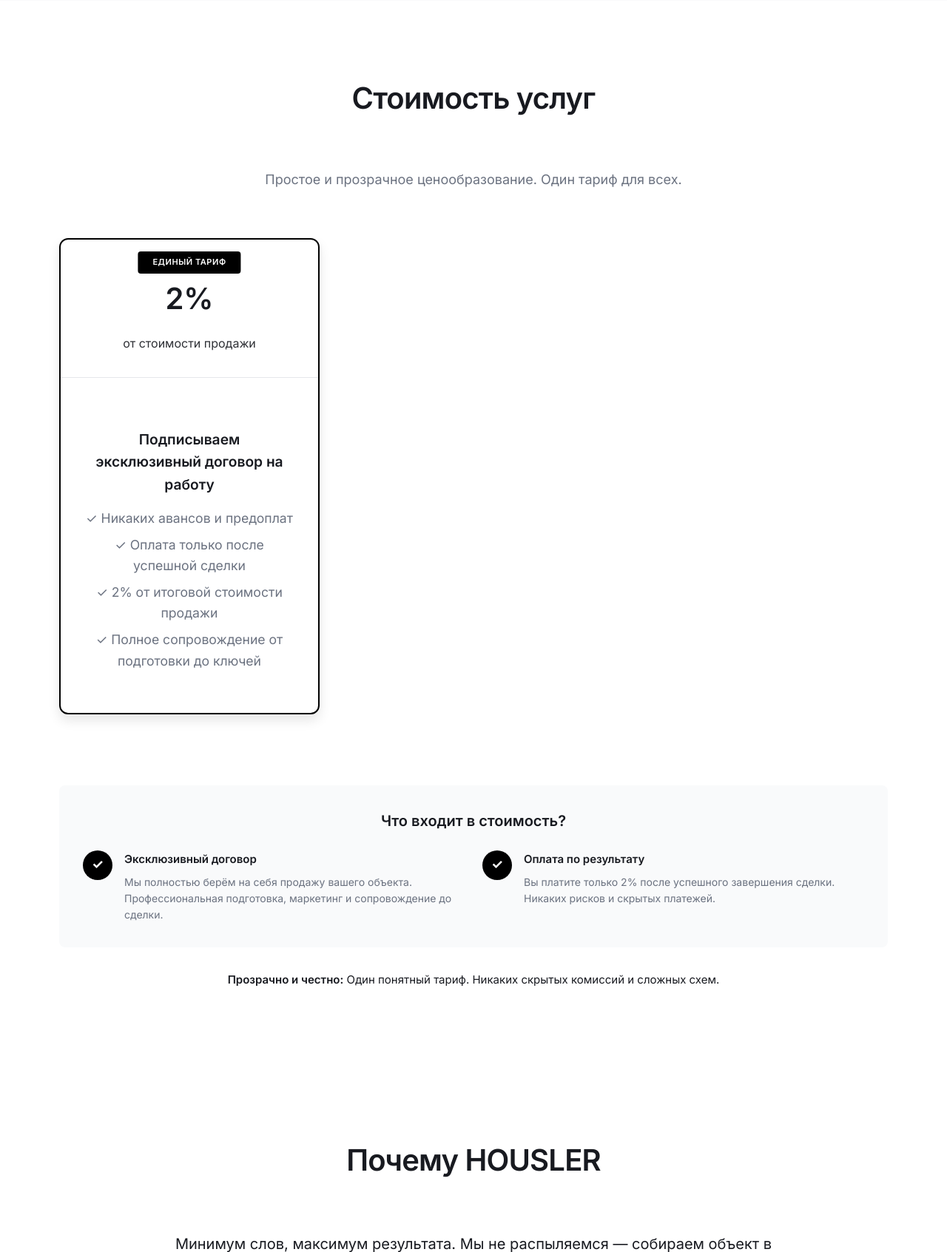
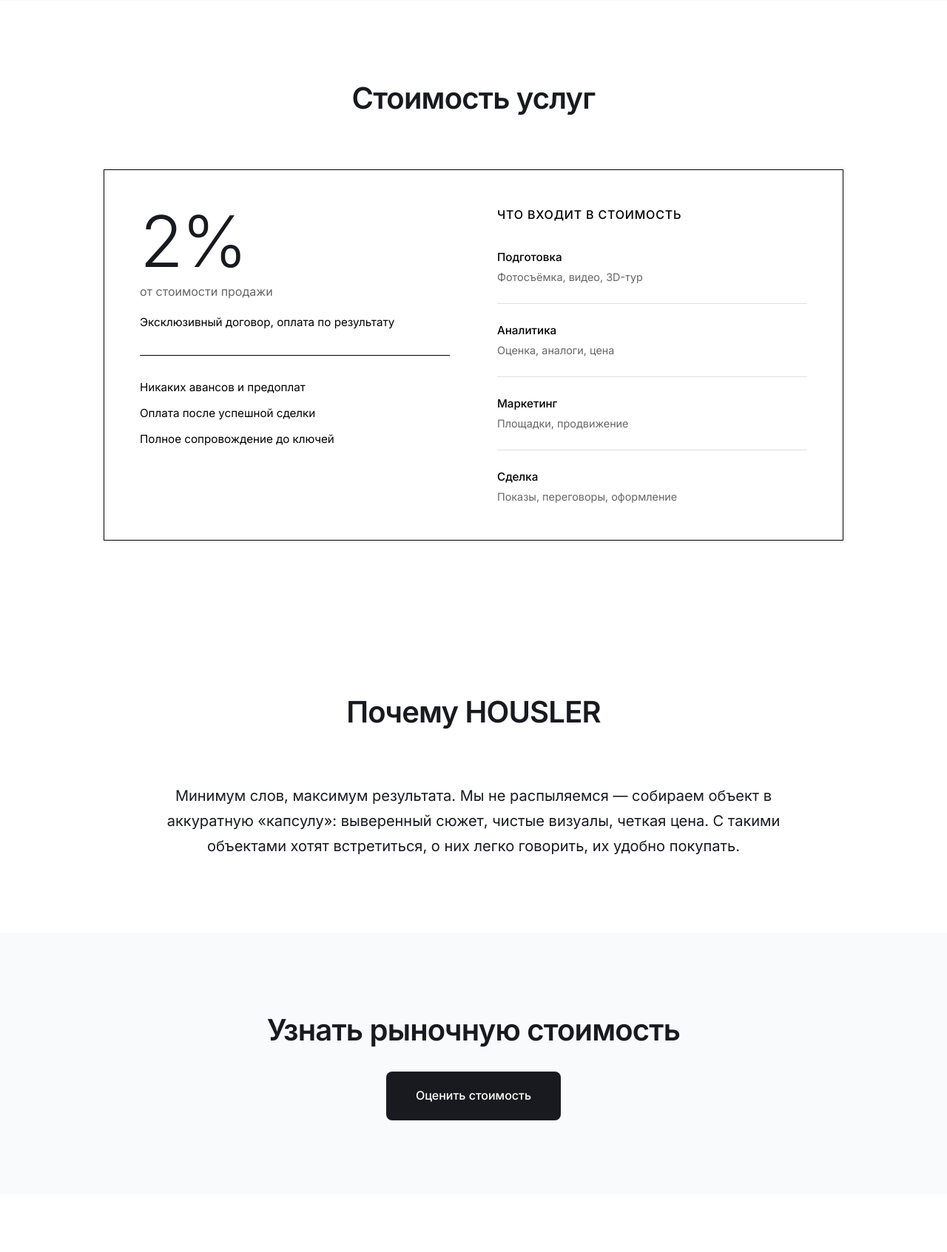
Before and after one commit to nikita-tita/cian-analyzer, a Flask app: page / in a window 1280 px wide. Shown: the part 1703-3396 px from the top of the page at 74% size. Run offline with Flask 3, Linux system fonts and the light colour scheme; some libraries are stand-ins or nearby versions.

Commit message:
feat: Compact unified pricing layout
Объединил pricing блок в единую компактную структуру:
- Две колонки: слева цена и условия, справа что входит
- Использует всё пространство без пустых боков
- Согласованная типографика: единые веса шрифтов
- Черно-белая схема с тонкими разделителями
- Без градиентов и визуального шума

🤖 Generated with [Claude Code](https://claude.com/claude-code)

Co-Authored-By: Claude <noreply@anthropic.com>

```diff
--- /dev/null
+++ b/static/css/pricing-unified.css
@@ -0,0 +1,118 @@
+/* Unified Pricing Section */
+.pricing-unified {
+    max-width: 1000px;
+    margin: 3rem auto 0;
+    border: 1px solid #000;
+    padding: 3rem;
+    display: grid;
+    grid-template-columns: 1fr 1fr;
+    gap: 4rem;
+}
+
+/* Left side - Main pricing info */
+.pricing-main-block {
+    display: flex;
+    flex-direction: column;
+    gap: 2rem;
+}
+
+.pricing-rate {
+    padding-bottom: 2rem;
+    border-bottom: 1px solid #000;
+}
+
+.rate-amount {
+    font-size: 6rem;
+    font-weight: 300;
+    line-height: 1;
+    letter-spacing: -0.03em;
+    margin-bottom: 0.5rem;
+}
+
+.rate-description {
+    font-size: 1rem;
+    font-weight: 400;
+    color: #666;
+    margin-bottom: 1rem;
+}
+
+.rate-subtitle {
+    font-size: 0.95rem;
+    font-weight: 400;
+    color: #000;
+}
+
+.pricing-conditions {
+    display: flex;
+    flex-direction: column;
+    gap: 0.75rem;
+}
+
+.condition-item {
+    font-size: 0.95rem;
+    font-weight: 400;
+    color: #000;
+    line-height: 1.5;
+}
+
+/* Right side - What's included */
+.pricing-scope {
+    display: flex;
+    flex-direction: column;
+}
+
+.scope-title {
+    font-size: 1rem;
+    font-weight: 500;
+    color: #000;
+    margin-bottom: 2rem;
+    text-transform: uppercase;
+    letter-spacing: 0.05em;
+}
+
+.scope-grid {
+    display: grid;
+    grid-template-columns: 1fr;
+    gap: 1.5rem;
+}
+
+.scope-item {
+    padding-bottom: 1.5rem;
+    border-bottom: 1px solid #e0e0e0;
+}
+
+.scope-item:last-child {
+    border-bottom: none;
+    padding-bottom: 0;
+}
+
+.scope-item-title {
+    font-size: 0.95rem;
+    font-weight: 500;
+    color: #000;
+    margin-bottom: 0.25rem;
+}
+
+.scope-item-text {
+    font-size: 0.9rem;
+    font-weight: 400;
+    color: #666;
+    line-height: 1.5;
+}
+
+/* Responsive */
+@media (max-width: 768px) {
+    .pricing-unified {
+        grid-template-columns: 1fr;
+        gap: 3rem;
+        padding: 2rem 1.5rem;
+    }
+
+    .rate-amount {
+        font-size: 4rem;
+    }
+
+    .scope-title {
+        margin-bottom: 1.5rem;
+    }
+}
--- a/templates/index.html
+++ b/templates/index.html
@@ -15,6 +15,7 @@
 
     <link rel="stylesheet" href="/static/css/landing.css">
     <link rel="stylesheet" href="/static/css/pricing-improvements.css?v=20251108">
+    <link rel="stylesheet" href="/static/css/pricing-unified.css">
     <link rel="stylesheet" href="/static/css/advice-ticker.css?v=20251108210930">
     <link rel="preconnect" href="https://fonts.googleapis.com">
     <link rel="preconnect" href="https://fonts.gstatic.com" crossorigin>
@@ -107,73 +108,47 @@
     </section>
 
     <!-- Pricing Section -->
-    <section class="section mobile-swipe" id="pricing">
+    <section class="section" id="pricing">
         <div class="container">
             <h2 class="section-title">Стоимость услуг</h2>
-            <p class="section-description">
-                Простое и прозрачное ценообразование. Один тариф для всех.
-            </p>
 
-            <div class="swipe-container">
-                <div class="pricing-grid" style="justify-content: center;">
-                <!-- Единственная карточка -->
-                <div class="pricing-card pricing-card-featured" style="max-width: 500px;">
-                    <div class="pricing-badge">Единый тариф</div>
-                    <div class="pricing-header">
-                        <h3 style="font-size: 2.5rem; margin-bottom: 1rem;">2%</h3>
-                        <p style="font-size: 1rem; opacity: 0.9;">от стоимости продажи</p>
+            <div class="pricing-unified">
+                <div class="pricing-main-block">
+                    <div class="pricing-rate">
+                        <div class="rate-amount">2%</div>
+                        <div class="rate-description">от стоимости продажи</div>
+                        <div class="rate-subtitle">Эксклюзивный договор, оплата по результату</div>
                     </div>
-                    <div class="pricing-body">
-                        <div class="pricing-option">
-                            <div class="option-description" style="font-size: 1.1rem; line-height: 1.6;">
-                                <strong style="display: block; margin-bottom: 1rem; font-size: 1.2rem;">
-                                    Подписываем эксклюзивный договор на работу
-                                </strong>
-                                <p style="margin-bottom: 0.5rem;">
-                                    ✓ Никаких авансов и предоплат
-                                </p>
-                                <p style="margin-bottom: 0.5rem;">
-                                    ✓ Оплата только после успешной сделки
-                                </p>
-                                <p style="margin-bottom: 0.5rem;">
-                                    ✓ 2% от итоговой стоимости продажи
-                                </p>
-                                <p style="margin-bottom: 0;">
-                                    ✓ Полное сопровождение от подготовки до ключей
-                                </p>
-                            </div>
+
+                    <div class="pricing-conditions">
+                        <div class="condition-item">Никаких авансов и предоплат</div>
+                        <div class="condition-item">Оплата после успешной сделки</div>
+                        <div class="condition-item">Полное сопровождение до ключей</div>
+                    </div>
+                </div>
+
+                <div class="pricing-scope">
+                    <div class="scope-title">Что входит в стоимость</div>
+                    <div class="scope-grid">
+                        <div class="scope-item">
+                            <div class="scope-item-title">Подготовка</div>
+                            <div class="scope-item-text">Фотосъёмка, видео, 3D-тур</div>
+                        </div>
+                        <div class="scope-item">
+                            <div class="scope-item-title">Аналитика</div>
+                            <div class="scope-item-text">Оценка, аналоги, цена</div>
+                        </div>
+                        <div class="scope-item">
+                            <div class="scope-item-title">Маркетинг</div>
+                            <div class="scope-item-text">Площадки, продвижение</div>
+                        </div>
+                        <div class="scope-item">
+                            <div class="scope-item-title">Сделка</div>
+                            <div class="scope-item-text">Показы, переговоры, оформление</div>
                         </div>
                     </div>
                 </div>
             </div>
-            </div>
-
-            <!-- Пояснения -->
-            <div class="pricing-explanation">
-                <div class="explanation-card">
-                    <h4>Что входит в стоимость?</h4>
-                    <div class="explanation-grid">
-                        <div class="explanation-item">
-                            <div class="explanation-icon">✓</div>
-                            <div class="explanation-content">
-                                <strong>Эксклюзивный договор</strong>
-                                <p>Мы полностью берём на себя продажу вашего объекта. Профессиональная подготовка, маркетинг и сопровождение до сделки.</p>
-                            </div>
-                        </div>
-                        <div class="explanation-item">
-                            <div class="explanation-icon">✓</div>
-                            <div class="explanation-content">
-                                <strong>Оплата по результату</strong>
-                                <p>Вы платите только 2% после успешного завершения сделки. Никаких рисков и скрытых платежей.</p>
-                            </div>
-                        </div>
-                    </div>
-                </div>
-            </div>
-
-            <p class="pricing-note">
-                <strong>Прозрачно и честно:</strong> Один понятный тариф. Никаких скрытых комиссий и сложных схем.
-            </p>
         </div>
     </section>
 
```
Also changed, not shown: 1 other file.
